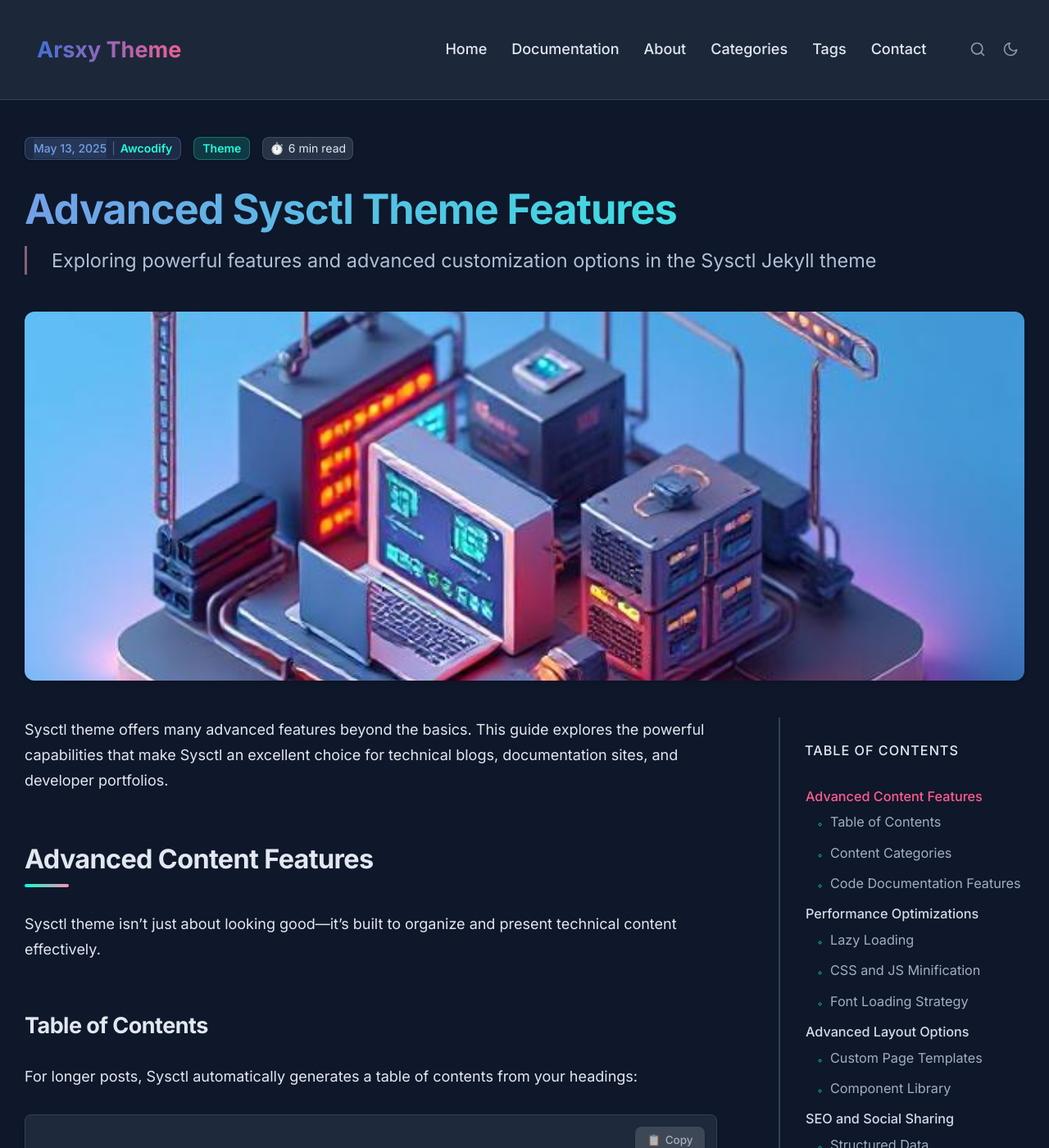
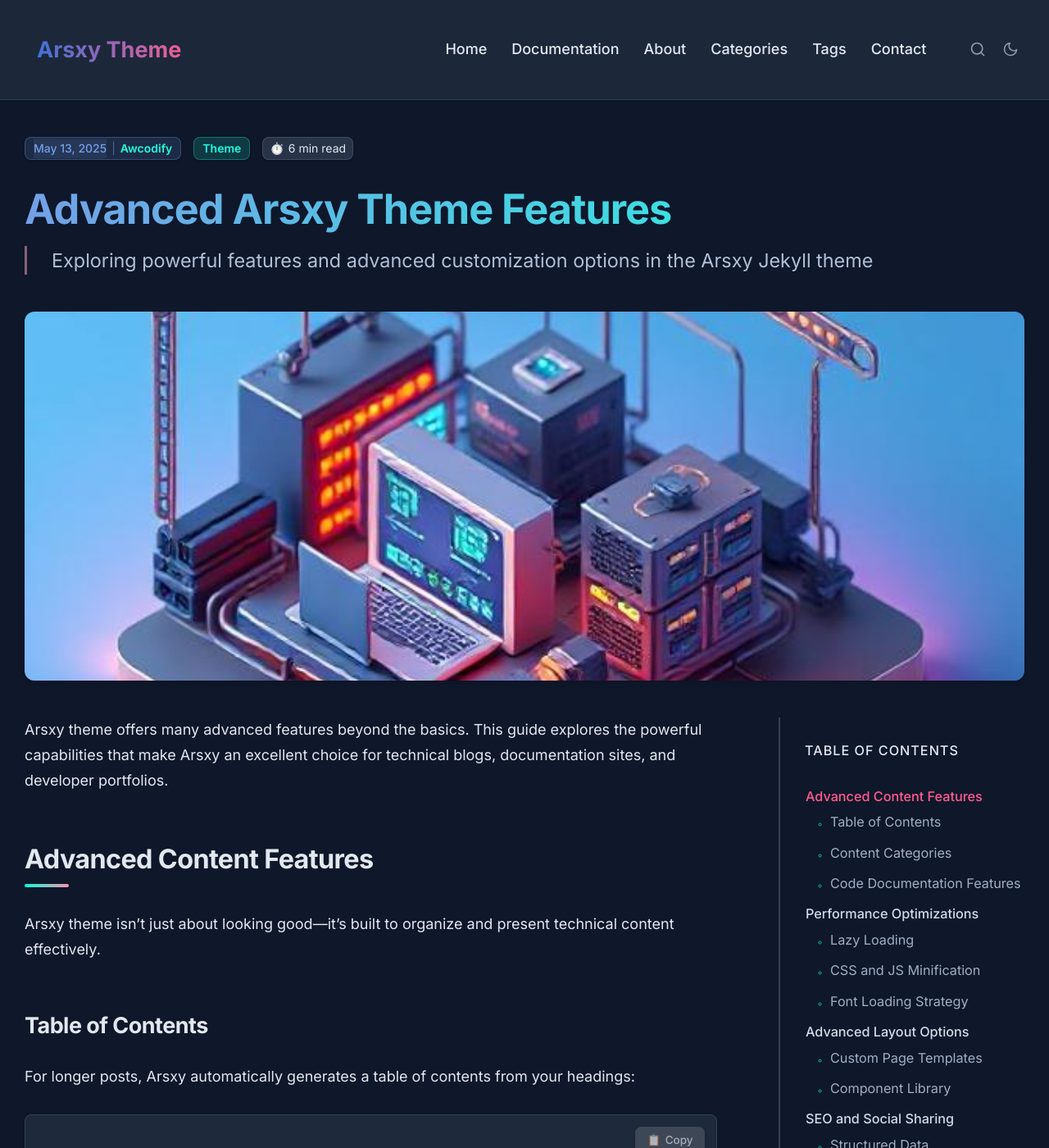
Before and after one commit to awcodify/sysctl-theme, a Jekyll site: the page built from _posts/2025-05-13-advanced-arsxy-theme-features.md, in a window 1280 px wide and 1400 px high. Shown: the whole window at 82% size. Built offline with Jekyll 4.4.1, drawn with Linux system fonts in a browser that asks for light colours; some of the changed text lies outside the part shown.

Commit message:
Add new posts for advanced features, customization, SEO optimization, typography, dark mode, and new features in Arsxy theme
- Create "Advanced Arsxy Theme Features" post detailing advanced content features, performance optimizations, layout options, SEO, and customization.
- Add "Customizing Your Sysctl Theme" post covering basic configuration, color and typography changes, custom layouts, styles, JavaScript, and SEO optimization.
- Introduce "SEO Optimization with Sysctl Theme" post explaining SEO-first architecture, metadata optimization, structured data, social media optimization, and performance enhancements.
- Implement "Typography and Readability in Sysctl Theme" post discussing typography importance, font selection, scales, line length, accessibility, and customization.
- Launch "Dark Mode in Sysctl Theme" post detailing dark mode configuration, color customization, typography adjustments, and accessibility considerations.
- Release "New Features in Arsxy Theme" post highlighting smart related posts, social sharing buttons, and powerful search functionality.

````diff
--- a/_posts/2025-05-13-advanced-sysctl-theme-features.md
+++ b/_posts/2025-05-13-advanced-arsxy-theme-features.md
@@ -1,24 +1,24 @@
 ---
 layout: post
-title: "Advanced Sysctl Theme Features"
-description: "Exploring powerful features and advanced customization options in the Sysctl Jekyll theme"
+title: "Advanced Arsxy Theme Features"
+description: "Exploring powerful features and advanced customization options in the Arsxy Jekyll theme"
 categories: Theme
-tags: jekyll sysctl advanced-features customization
+tags: jekyll arsxy advanced-features customization
 author: Awcodify
 image: theme-demo-2.jpeg
 ---
 
-Sysctl theme offers many advanced features beyond the basics. This guide explores the powerful capabilities that make Sysctl an excellent choice for technical blogs, documentation sites, and developer portfolios.
+Arsxy theme offers many advanced features beyond the basics. This guide explores the powerful capabilities that make Arsxy an excellent choice for technical blogs, documentation sites, and developer portfolios.
 
 <!--more-->
 
 ## Advanced Content Features
 
-Sysctl theme isn't just about looking good—it's built to organize and present technical content effectively.
+Arsxy theme isn't just about looking good—it's built to organize and present technical content effectively.
 
 ### Table of Contents
 
-For longer posts, Sysctl automatically generates a table of contents from your headings:
+For longer posts, Arsxy automatically generates a table of contents from your headings:
 
 ```yaml
 ---
@@ -32,7 +32,7 @@
 
 ### Content Categories
 
-Sysctl provides powerful content organization through categories and tags:
+Arsxy provides powerful content organization through categories and tags:
 
 - **Category pages**: Automatically generated for each category
 - **Tag cloud**: Visual representation of your most common topics
@@ -40,13 +40,13 @@
 
 ### Code Documentation Features
 
-Sysctl is optimized for developers sharing code and documentation:
+Arsxy is optimized for developers sharing code and documentation:
 
 #### Syntax Highlighting with Line Numbers
 
 ```ruby
 # Ruby example with line numbers
-class SysctlTheme
+class ArsxyTheme
   attr_accessor :options
 
   def initialize(options = {})
@@ -74,7 +74,7 @@
 
 #### Code Annotations
 
-Sysctl supports annotations in code blocks to highlight important parts:
+Arsxy supports annotations in code blocks to highlight important parts:
 
 ```javascript
 function initTheme() {
@@ -98,7 +98,7 @@
 Images and iframes are automatically lazy-loaded to improve page load times.
 
 ```html
-<!-- Automatically lazy-loaded by Sysctl -->
+<!-- Automatically lazy-loaded by Arsxy -->
 <img src="large-image.jpg" alt="A large image">
 ```
 
@@ -112,7 +112,7 @@
 
 ### Font Loading Strategy
 
-Sysctl uses a sophisticated font-loading strategy:
+Arsxy uses a sophisticated font-loading strategy:
 
 1. **System fonts first**: Starts with system fonts for immediate rendering
 2. **Web fonts with `font-display: swap`**: Prevents invisible text while web fonts load
@@ -122,7 +122,7 @@
 
 ### Custom Page Templates
 
-Sysctl includes several specialized page templates:
+Arsxy includes several specialized page templates:
 
 - **Documentation template**: Ideal for technical documentation with sidebar navigation
 - **Portfolio template**: Showcase your projects with filterable categories
@@ -143,13 +143,13 @@
 
 ### Structured Data
 
-Sysctl automatically adds structured data for blog posts:
+Arsxy automatically adds structured data for blog posts:
 
 ```json
 {
   "@context": "https://schema.org",
   "@type": "BlogPosting",
-  "headline": "Advanced Sysctl Theme Features",
+  "headline": "Advanced Arsxy Theme Features",
   "image": "https://example.com/assets/images/theme-demo-2.jpeg",
   "datePublished": "2025-05-14",
   "dateModified": "2025-05-14",
@@ -173,7 +173,7 @@
 The `_config.yml` file provides global configuration options:
 
 ```yaml
-sysctl:
+arsxy:
   # Theme features
   features:
     dark_mode: true
@@ -203,7 +203,7 @@
 ---
 layout: post
 title: "Custom Page"
-sysctl:
+arsxy:
   features:
     toc_auto: false
     reading_time: false
@@ -216,7 +216,7 @@
 
 ### CSS Custom Properties
 
-Sysctl uses CSS custom properties (variables) extensively, making it easy to customize the theme's appearance:
+Arsxy uses CSS custom properties (variables) extensively, making it easy to customize the theme's appearance:
 
 ```css
 :root {
@@ -249,6 +249,6 @@
 
 ## Conclusion
 
-Sysctl theme's advanced features make it a powerful platform for building sophisticated websites while maintaining clean, fast-loading pages. Whether you're creating documentation, a tech blog, or a professional portfolio, these features help you present your content in the most effective way possible.
+Arsxy theme's advanced features make it a powerful platform for building sophisticated websites while maintaining clean, fast-loading pages. Whether you're creating documentation, a tech blog, or a professional portfolio, these features help you present your content in the most effective way possible.
 
-By leveraging these advanced capabilities, you can create a unique site that stands out while benefiting from the solid foundation that Sysctl provides.
+By leveraging these advanced capabilities, you can create a unique site that stands out while benefiting from the solid foundation that Arsxy provides.
````
Also changed, not shown: _posts/2025-05-12-welcome-to-arsxy-theme.md (renamed from _posts/2025-05-12-welcome-to-sysctl-theme.md, +4 -4 lines), _posts/2025-05-14-new-features-in-arsxy-theme.md (renamed from _posts/2025-05-14-new-features-in-sysctl-theme.md, +6 -6 lines), _posts/2025-05-13-customizing-your-arsxy-theme.md (renamed from _posts/2025-05-13-customizing-your-sysctl-theme.md), _posts/2025-05-13-seo-optimization-with-arsxy-theme.md (renamed from _posts/2025-05-13-seo-optimization-with-sysctl-theme.md), _posts/2025-05-13-typography-and-readability-in-arsxy-theme.md (renamed from _posts/2025-05-13-typography-and-readability-in-sysctl-theme.md), _posts/2025-05-14-dark-mode-in-arsxy-theme.md (renamed from _posts/2025-05-14-dark-mode-in-sysctl-theme.md).
